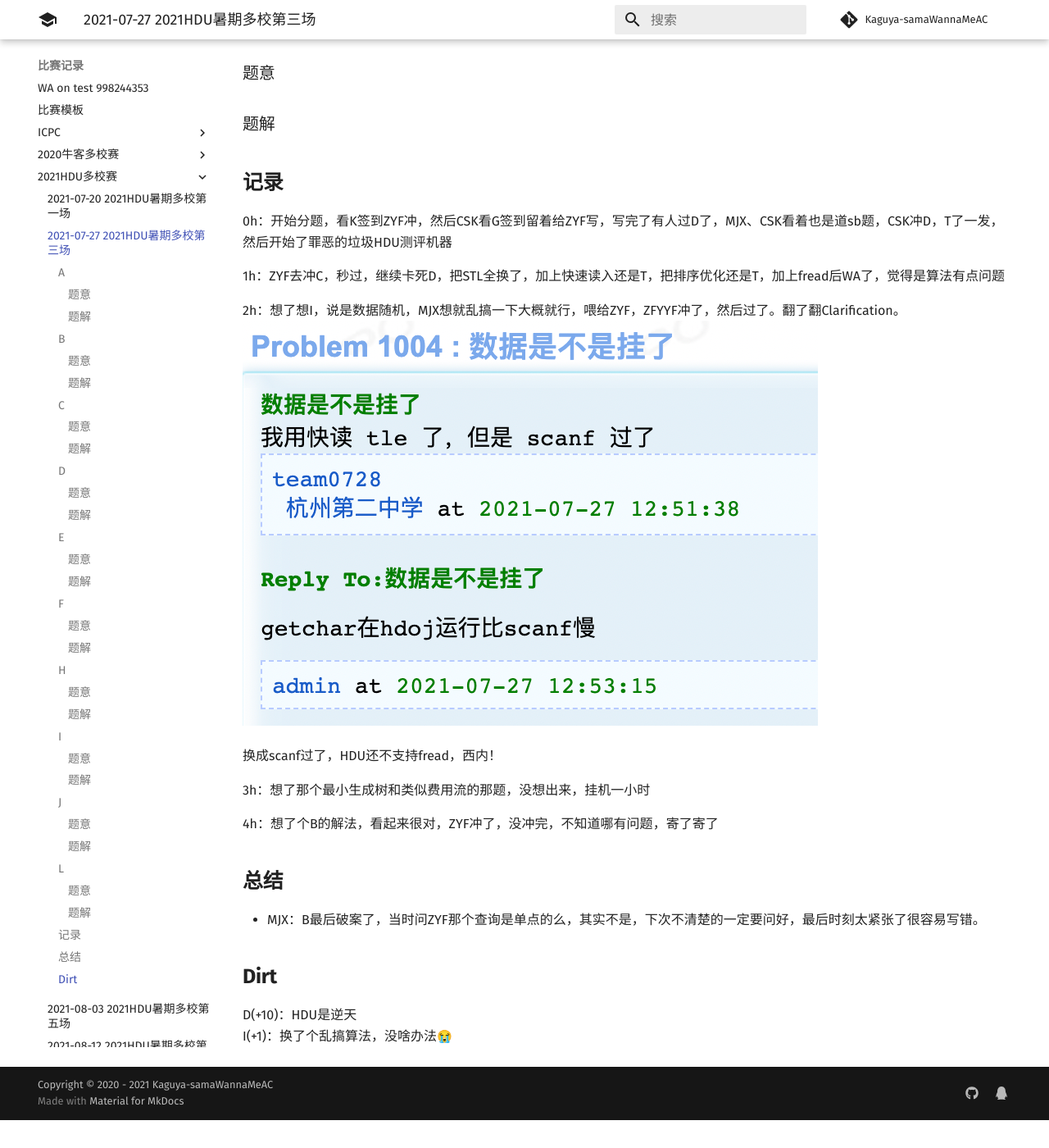
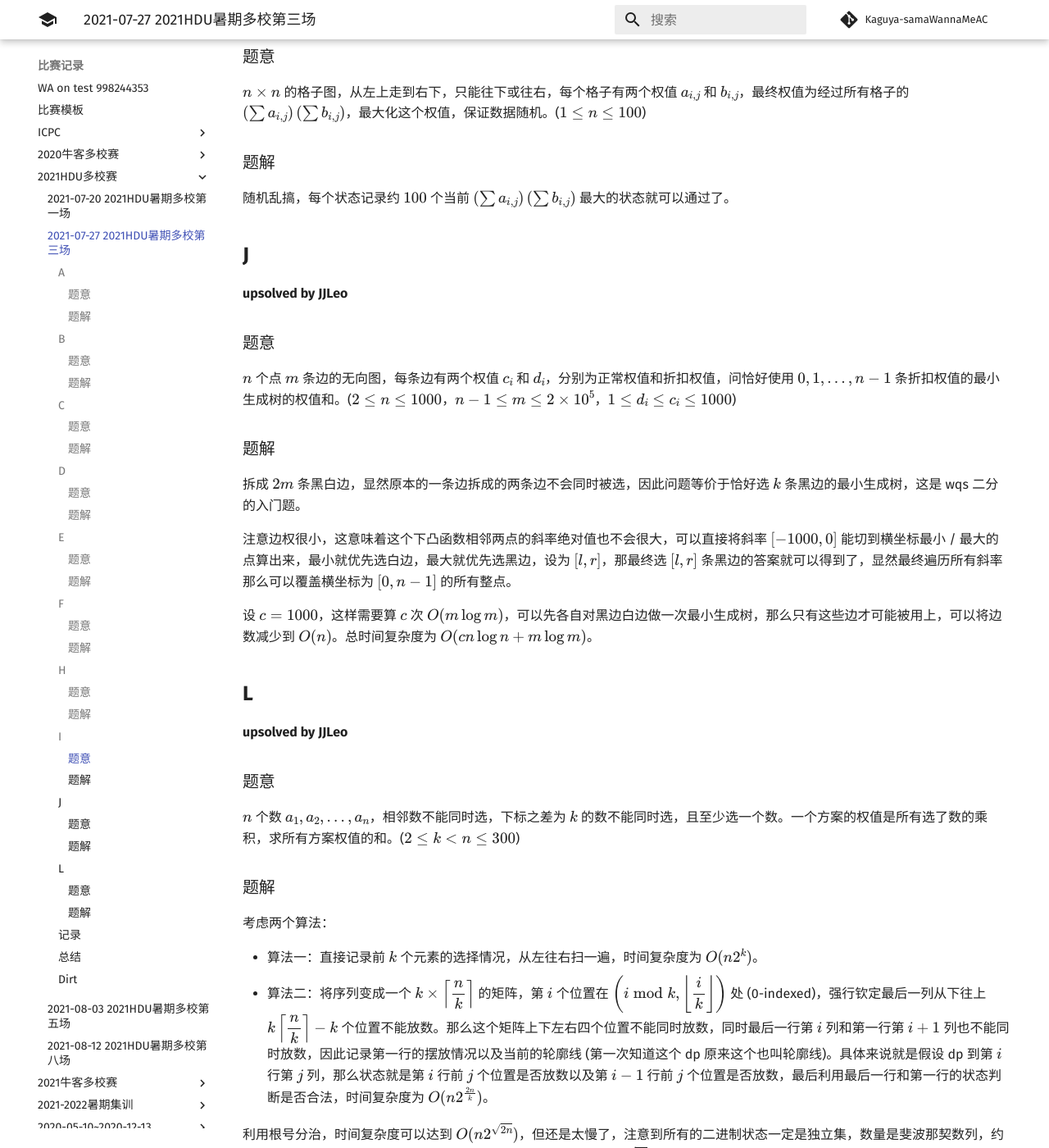
Before and after one commit to Kaguya-samaWannaMeAC/kaguya-samawannameac.github.io, an MkDocs documentation site: the page built from docs/contest/2021-07-27 2021HDU暑期多校第三场.md, in a window 1280 px wide and 1400 px high, scrolled down 3579 px. Shown: the whole window at 82% size. Built offline with MkDocs 1.6.1 and Material for MkDocs 9.7.7, drawn with Linux system fonts in a browser that asks for light colours; emoji names are drawn with the system emoji font; comment, search, counter and statistics services are not loaded; before the commit the page ends 4945 px from its top, so only the background shows below that; some of the changed text lies outside the part shown.

Commit message:
Update 2021-07-27 2021HDU暑期多校第三场.md

```diff
--- a/docs/contest/2021-07-27 2021HDU暑期多校第三场.md
+++ b/docs/contest/2021-07-27 2021HDU暑期多校第三场.md
@@ -41,11 +41,15 @@ $q$ 次询问，每次给定树上一条路径，初始携带 $m_i$ 元，走到
 
 ### 题意
 
-
+给定一颗 $n$ 个节点的树，一共有 $m$ 个人，每个人固定一个起点，有三个旅行方案，每个方案有各自的终点和各自的代价，问是否可以让每人选一个方案使得所有人经过的路径不相交，如果可以最小化代价之和。($1 \le n \le 2 \times 10^5$，$1 \le m \le 10^5$)
 
 ### 题解
 
+赛时做法：
 
+> 忘了。
+
+可惜最后没时间了，没写完，经典赛后过题。
 
 ## **C**
 
@@ -81,11 +85,11 @@ $\sum$ 签到，虽然是签到，但是 HDU 不能有快读和 `fread()`！
 
 ### 题意
 
-两侧各 $n$ 个点，$n^2-m$ 条边，左侧点权值为 $a_i$，右侧点权值为 $b_j$，一条边的边权为 $a_i+b_j$，求匹配数为 $1,2,\ldots,n$ 的最大权匹配。($1\le n \le 4000$，$1 \le m \le 10000$)
+
 
 ### 题解
 
-考虑模拟费用流
+
 
 ## **F**
 
@@ -93,11 +97,19 @@ $\sum$ 签到，虽然是签到，但是 HDU 不能有快读和 `fread()`！
 
 ### 题意
 
-
+两侧各 $n$ 个点，$n^2-m$ 条边，左侧点权值为 $a_i$，右侧点权值为 $b_j$，一条边的边权为 $a_i+b_j$，求匹配数为 $1,2,\ldots,n$ 的最大权匹配。($1\le n \le 4000$，$1 \le m \le 10000$)
 
 ### 题解
 
+考虑模拟费用流，每次增广一个单位流量，将左侧点按权值从大到小排序后，依次选择能从源点到达的 (也就是还没有被匹配的) 进行 bfs，对右侧每个还能到达汇点的点记录最先被哪个左侧哪个点能到达 (不是多源 bfs，遍历完一个起点再加入下一个起点，每个点只遍历一次)，这样就可以得到目前这个点可以匹配的最大权值，遍历所有右侧点取最大的权值将其作为这次的增广路，将权值加入答案，同时模拟网络流改变增广路上的容量，并为其增加反向边。
 
+需要注意的是这题是以补图的形式给出的，需要使用补图 bfs：
+
+> 将目前没经过的点存入链表，每次遍历链表尝试从当前点到达，如果不存在这条边则跳过，否则将该点从链表中删除并到达该点。
+>
+> 因为只有 $O(m)$ 条边没有，所以跳过的时间复杂度为 $O(m)$，总时间复杂度为 $O(n+m)$。
+
+需要注意本题中链表中只能存放右边的点，右边到左边的边可以通过当前的匹配情况得知，如果加入复杂度就不对了。一共增广 $O(n)$ 次，每次时间复杂度为 $O(n+m)$，总时间复杂度为 $O(n^2+nm)$。
 
 ## **H**
 
@@ -117,11 +129,11 @@ $\sum$ 签到，虽然是签到，但是 HDU 不能有快读和 `fread()`！
 
 ### 题意
 
-
+$n \times n$ 的格子图，从左上走到右下，只能往下或往右，每个格子有两个权值 $a_{i,j}$ 和 $b_{i,j}$，最终权值为经过所有格子的 $\left(\sum a_{i,j}\right)\left(\sum b_{i,j}\right)$，最大化这个权值，保证数据随机。($1 \le n \le 100$)
 
 ### 题解
 
-
+随机乱搞，每个状态记录约 $100$ 个当前 $\left(\sum a_{i,j}\right)\left(\sum b_{i,j}\right)$ 最大的状态就可以通过了。
 
 ## **J**
 
@@ -129,11 +141,15 @@ $\sum$ 签到，虽然是签到，但是 HDU 不能有快读和 `fread()`！
 
 ### 题意
 
-
+$n$ 个点 $m$ 条边的无向图，每条边有两个权值 $c_i$ 和 $d_i$，分别为正常权值和折扣权值，问恰好使用 $0,1,\ldots,n-1$ 条折扣权值的最小生成树的权值和。($2 \le n \le 1000$，$n-1 \le m \le 2 \times 10^5$，$1 \le d_i \le c_i \le 1000$)
 
 ### 题解
 
+拆成 $2m$ 条黑白边，显然原本的一条边拆成的两条边不会同时被选，因此问题等价于恰好选 $k$ 条黑边的最小生成树，这是 wqs 二分的入门题。
 
+注意边权很小，这意味着这个下凸函数相邻两点的斜率绝对值也不会很大，可以直接将斜率 $[-1000,0]$ 能切到横坐标最小 / 最大的点算出来，最小就优先选白边，最大就优先选黑边，设为 $[l,r]$，那最终选 $[l,r]$ 条黑边的答案就可以得到了，显然最终遍历所有斜率那么可以覆盖横坐标为 $[0,n-1]$ 的所有整点。
+
+设 $c=1000$，这样需要算 $c$ 次 $O(m \log m)$，可以先各自对黑边白边做一次最小生成树，那么只有这些边才可能被用上，可以将边数减少到 $O(n)$。总时间复杂度为 $O(cn \log n+m \log m)$。
 
 ## **L**
 
@@ -141,25 +157,30 @@ $\sum$ 签到，虽然是签到，但是 HDU 不能有快读和 `fread()`！
 
 ### 题意
 
-
+$n$ 个数 $a_1,a_2,\ldots,a_n$，相邻数不能同时选，下标之差为 $k$ 的数不能同时选，且至少选一个数。一个方案的权值是所有选了数的乘积，求所有方案权值的和。($2\le k < n \le 300$)
 
 ### 题解
 
+考虑两个算法：
 
+- 算法一：直接记录前 $k$ 个元素的选择情况，从左往右扫一遍，时间复杂度为 $O(n2^k)$。
+- 算法二：将序列变成一个 $k \times \left\lceil\dfrac{n}{k}\right\rceil$ 的矩阵，第 $i$ 个位置在 $\left(i \bmod k,\left\lfloor\dfrac{i}{k}\right\rfloor\right)$ 处 (0-indexed)，强行钦定最后一列从下往上 $k  \left\lceil\dfrac{n}{k}\right\rceil-k$ 个位置不能放数。那么这个矩阵上下左右四个位置不能同时放数，同时最后一行第 $i$ 列和第一行第 $i+1$ 列也不能同时放数，因此记录第一行的摆放情况以及当前的轮廓线 (第一次知道这个 dp 原来这个也叫轮廓线)。具体来说就是假设 dp 到第 $i$ 行第 $j$ 列，那么状态就是第 $i$ 行前 $j$ 个位置是否放数以及第 $i-1$ 行前 $j$ 个位置是否放数，最后利用最后一行和第一行的状态判断是否合法，时间复杂度为 $O(n2^{\frac{2n}{k}})$。
+
+利用根号分治，时间复杂度可以达到 $O(n2^{\sqrt{2n}})$，但还是太慢了，注意到所有的二进制状态一定是独立集，数量是斐波那契数列，约为 $O(1.618^k)$，因此 dfs 出所有状态即可将复杂度降为 $O(n1.618^{\sqrt{2n}})$。
 
 ## **记录**
 
-0h：开始分题，看K签到ZYF冲，然后CSK看G签到留着给ZYF写，写完了有人过D了，MJX、CSK看着也是道sb题，CSK冲D，T了一发，然后开始了罪恶的垃圾HDU测评机器
+0h：开始分题，看K签到ZYF冲，然后CSK看G签到留着给ZYF写，写完了有人过D了，MJX、CSK看着也是道sb题，CSK冲D，T了一发，然后开始了罪恶的垃圾HDU测评机器。
 
-1h：ZYF去冲C，秒过，继续卡死D，把STL全换了，加上快速读入还是T，把排序优化还是T，加上fread后WA了，觉得是算法有点问题
+1h：ZYF去冲C，秒过，继续卡死D，把STL全换了，加上快速读入还是T，把排序优化还是T，加上fread后WA了，觉得是算法有点问题。
 
-2h：想了想I，说是数据随机，MJX想就乱搞一下大概就行，喂给ZYF，ZFYYF冲了，然后过了。翻了翻Clarification。![img](img/hdu第二场.png)
+2h：想了想I，说是数据随机，MJX想就乱搞一下大概就行，喂给ZYF，ZYF WA了一发换了个乱搞方法就过了，然后过了。翻了翻Clarification。![img](img/hdu第二场.png)
 
 换成scanf过了，HDU还不支持fread，西内！
 
-3h：想了那个最小生成树和类似费用流的那题，没想出来，挂机一小时
+3h：想了那个最小生成树和类似费用流的那题，没想出来，挂机一小时。
 
-4h：想了个B的解法，看起来很对，ZYF冲了，没冲完，不知道哪有问题，寄了寄了
+4h：想了个B的解法，看起来很对，ZYF冲了，没冲完，不知道哪有问题，寄了寄了。
 
 ## **总结**
 
```
